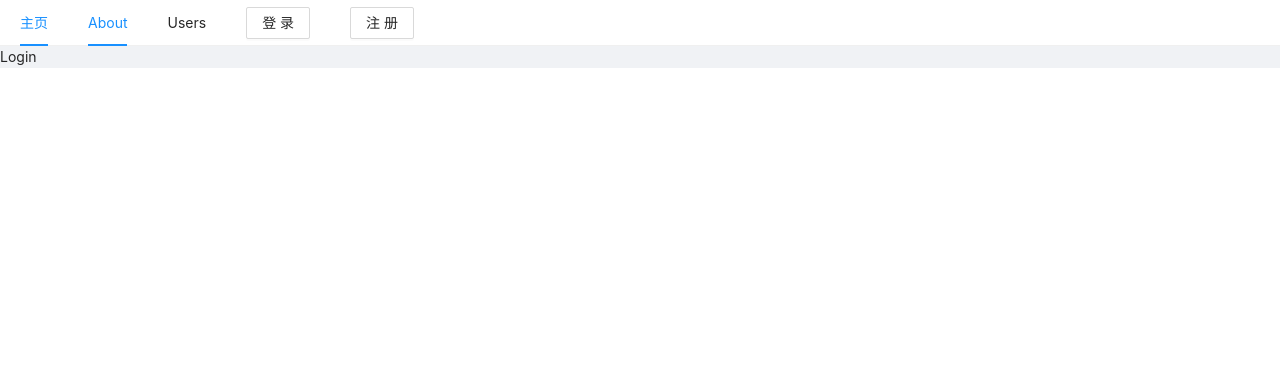
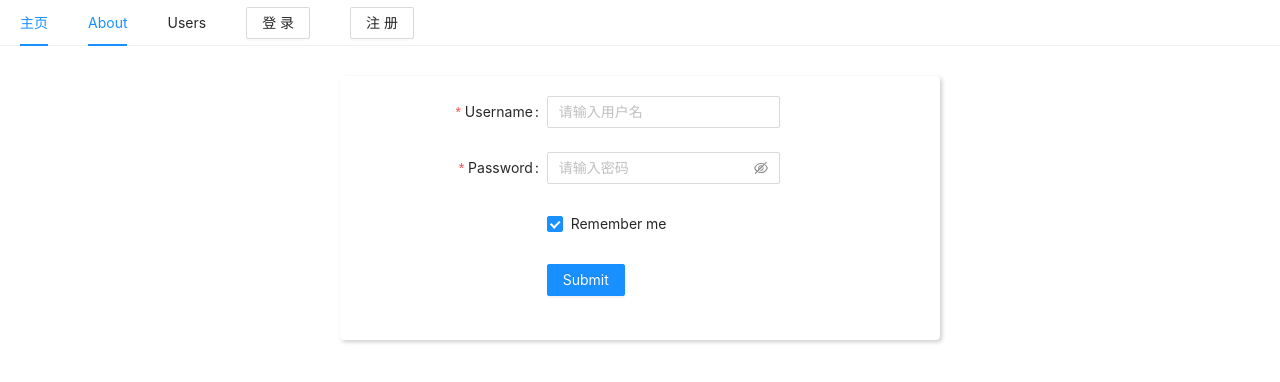
Before and after one commit to nothinginterested/ImageBed, a React (Create React App) app: page / in a window 1280 px wide. Shown: the top 382 px of the page. Built offline with nearby package versions, Linux system fonts and the light colour scheme; what leancloud-storage would draw is missing.

Commit message:
登录逻辑大致完成

```diff
--- a/src/Models/index.ts
+++ b/src/Models/index.ts
@@ -21,8 +21,21 @@ const Auth = {
                 }
             );
         });
+    },
+    login(username: string, userpassword: string) {
+        return new Promise((resolve, reject) => {
+            AV.User.logIn(username, userpassword).then(
+                (user) => {
+                    resolve(user);
+                }, (error) => {
+                    reject(error);
+                });
 
+        });
 
+    },
+    fetchUser(){
+        return AV.User.current()
     }
 };
 export default Auth;
--- a/src/Store/auth.ts
+++ b/src/Store/auth.ts
@@ -1,30 +1,49 @@
 import React from 'react';
 import {action, observable} from 'mobx';
 import Auth from '../Models';
+import user from './user';
 
 
 class AuthStore {
-    @observable values:TInfo={
-        username:'',
-        password:''
-    }
-    @action setUsername(username:string){
-        this.values.username=username
-    }
-    @action setUserpassword(password:string){
-        this.values.password=password
+    @observable values: TInfo = {
+        username: '',
+        password: ''
+    };
+
+    @action setUsername(username: string) {
+        this.values.username = username;
     }
 
-    @action register(){
-        return new Promise((resolve, reject) =>{
-            Auth.register(this.values.username,this.values.password).then(
-                user=>{
+    @action setUserpassword(password: string) {
+        this.values.password = password;
+    }
+
+    @action register() {
+        return new Promise((resolve, reject) => {
+            Auth.register(this.values.username, this.values.password).then(
+                user => {
                     console.log('111');
                 }
+            );
+        });
+    }
 
-            )
-        } )
+    @action login() {
+        return new Promise((resolve, reject) => {
+            Auth.login(this.values.username, this.values.password
+            ).then((user) => {
+                console.log(user);
+                resolve(user);
+            }, (error) => {
+                console.log('hhhhh');
+                reject(error);
+
+            });
+
+        });
+
     }
 
 }
-export default  new AuthStore()
+
+export default new AuthStore();
--- a/src/Store/user.ts
+++ b/src/Store/user.ts
@@ -1,8 +1,14 @@
+import {action, observable} from 'mobx';
+import Auth from '../Models';
+
+class userStore {
+    @observable user={};
+
+    @action setUser() {
+        this.user = Auth.fetchUser();
+
+    }
+}
 
 
-
-
-
-
-
-export default []
+export default new userStore()
--- a/src/Views/Login.tsx
+++ b/src/Views/Login.tsx
@@ -1,14 +1,106 @@
 import React from 'react';
 import LayoutX from '../Components/Layout';
+import styled from 'styled-components';
+
+import {Form, Input, Button, Checkbox, Layout} from 'antd';
+import {useStore} from '../Store';
+import {useHistory} from 'react-router';
+
+const {Content} = Layout;
+const FormLogin = styled.section`
+      background: white;
+      max-width: 600px;
+      margin: 30px auto;
+      padding: 20px;
+      border-radius: 4px;
+      box-shadow: 2px 2px 4px 0 rgba(0, 0, 0, 0.2);
+
+
+
+`;
+const ContentX = styled(Content)`
+      background: white;
+`;
+
+const layout = {
+    labelCol: {span: 8},
+    wrapperCol: {span: 10},
+};
+const tailLayout = {
+    wrapperCol: {offset: 8, span: 16},
+};
 
 
 const Login = () => {
+
+
+    const {AuthStore,userStore} = useStore();
+    let history = useHistory();
+
+    const onFinish = (values: any) => {
+
+        console.log('Success:', values);
+        AuthStore.setUsername(values.username);
+        AuthStore.setUserpassword(values.password);
+        AuthStore.login().then((user) => {
+            console.log('hhhhh');
+            console.log(user);
+            userStore.setUser()
+
+        }).catch((e)=>{
+            console.log('----------');
+            console.dir(e.code);
+        });
+
+        history.push('/');
+
+    };
+
+    const onFinishFailed = (errorInfo: any) => {
+        console.log('Failed:', errorInfo);
+    };
+
     return (
         <LayoutX>
-            <div>Login</div>
+            <ContentX style={{padding: '0 50px'}}>
+                <FormLogin>
+                    <Form
+                        {...layout}
+                        name="basic"
+                        initialValues={{remember: true}}
+                        onFinish={onFinish}
+                        onFinishFailed={onFinishFailed}
 
+                    >
+                        <Form.Item
+                            label="Username"
+                            name="username"
+                            rules={[{required: true, message: 'Please input your username!'}]}
+                        >
+                            <Input placeholder='请输入用户名'/>
+                        </Form.Item>
+
+                        <Form.Item
+                            label="Password"
+                            name="password"
+                            rules={[{required: true, message: 'Please input your password!'}]}
+                        >
+                            <Input.Password placeholder='请输入密码'/>
+                        </Form.Item>
+
+                        <Form.Item {...tailLayout} name="remember" valuePropName="checked">
+                            <Checkbox>Remember me</Checkbox>
+                        </Form.Item>
+
+                        <Form.Item {...tailLayout}>
+                            <Button type="primary" htmlType="submit">
+                                Submit
+                            </Button>
+                        </Form.Item>
+                    </Form>
+                </FormLogin>
+            </ContentX>
         </LayoutX>
-
     );
 };
 export default Login;
--- a/src/Views/Register.tsx
+++ b/src/Views/Register.tsx
@@ -4,6 +4,8 @@ import styled from 'styled-components';
 
 import {Form, Input, Button, Checkbox, Layout} from 'antd';
 import {useStore} from '../Store';
+import {useHistory} from 'react-router';
+
 const {Header, Content, Footer} = Layout;
 const FormRegister = styled.section`
       background: white;
@@ -29,16 +31,17 @@ const tailLayout = {
 };
 
 
-const Register =  ()=> {
+const Register = () => {
     const {AuthStore} = useStore();
+    let history = useHistory();
 
     const onFinish = (values: any) => {
 
         console.log('Success:', values);
-        AuthStore.setUsername(values.username)
-        AuthStore.setUserpassword(values.password)
-        AuthStore.register().then()
-
+        AuthStore.setUsername(values.username);
+        AuthStore.setUserpassword(values.password);
+        AuthStore.register().then();
+        history.push('/login');
 
     };
 
```
Also changed, not shown: src/Store/index.ts (+5 -3 lines).
